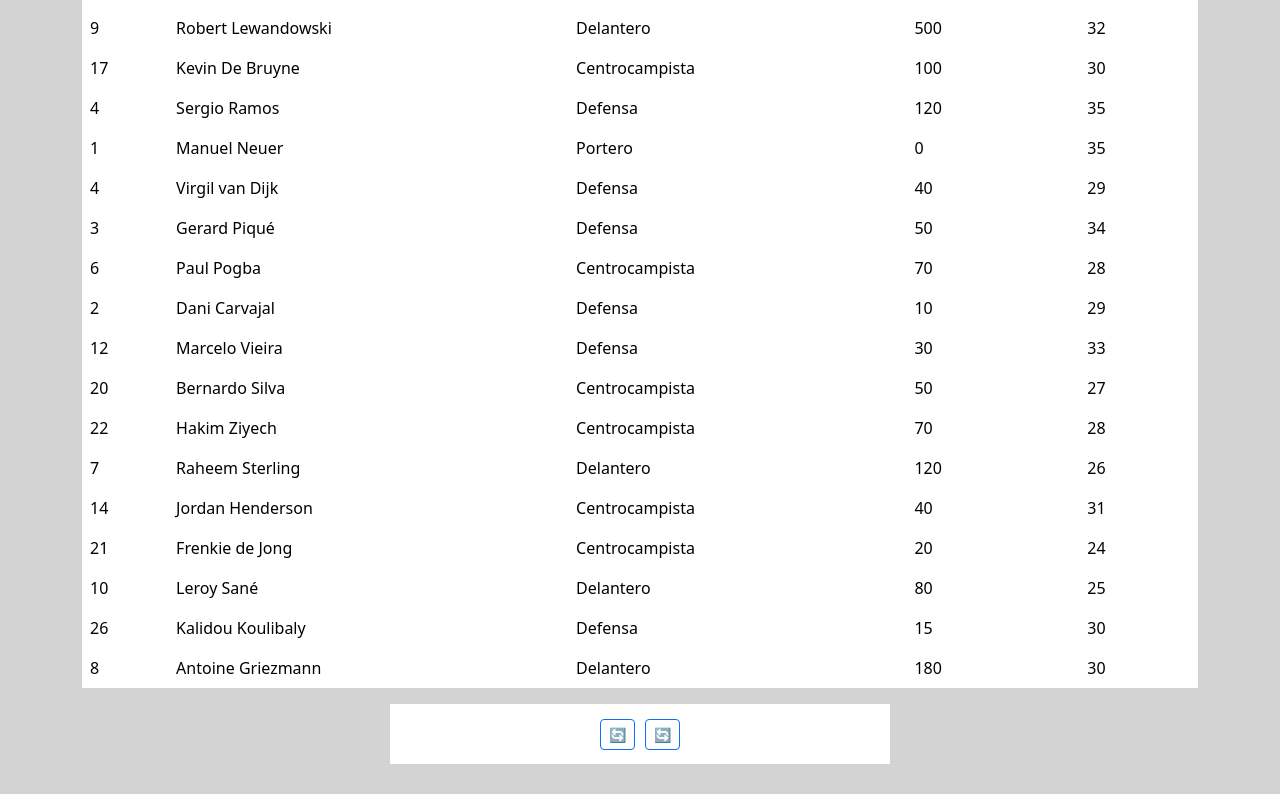
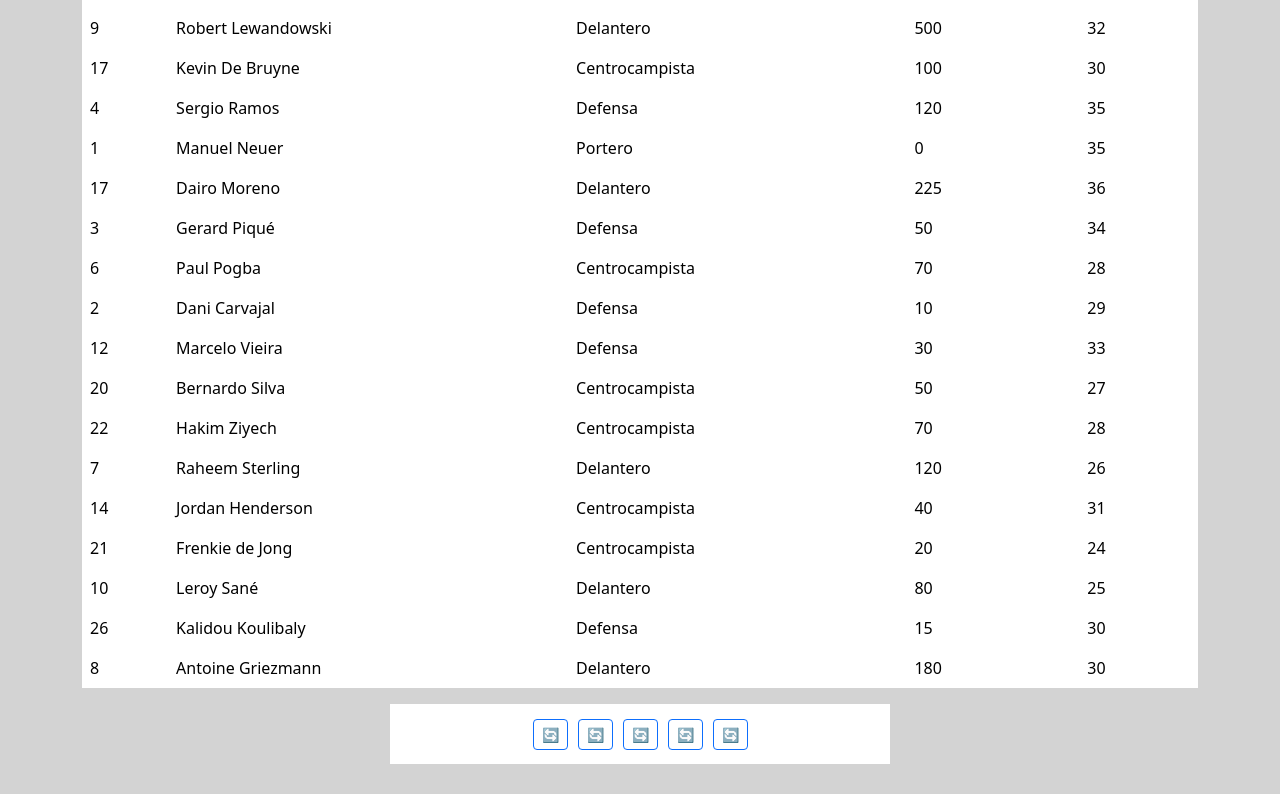
Before and after one commit to Santy-417/ReactProyectFinal, a React (Vite) app: page / in a window 1280 px wide. Shown: the part 483-1277 px from the top of the page. Built offline with nearby package versions, Linux system fonts and the light colour scheme.

Commit message:
change player dairo

```diff
--- a/src/components/SocialMedial.jsx
+++ b/src/components/SocialMedial.jsx
@@ -3,8 +3,11 @@ import { Button } from "react-bootstrap"
 const SocialMedial = () => {
     return (
         <div className="footer">
-            <Button variant="outline-primary" style={{marginRight: "10px"}} size="sm">🔄</Button>
-            <Button variant="outline-primary" size="sm" href="" target="blank">🔄</Button>
+            <Button variant="outline-primary" style={{ marginRight: "10px" }} size="sm">🔄</Button>
+            <Button variant="outline-primary" style={{ marginRight: "10px" }} size="sm">🔄</Button>
+            <Button variant="outline-primary" style={{ marginRight: "10px" }} size="sm">🔄</Button>
+            <Button variant="outline-primary" style={{ marginRight: "10px" }} size="sm">🔄</Button>
+            <Button variant="outline-primary" size="sm">🔄</Button>
         </div>
     )
 }
--- a/src/data/players.json
+++ b/src/data/players.json
@@ -50,11 +50,11 @@
             "age": 35
         },
         {
-            "number": 4,
-            "name": "Virgil van Dijk",
-            "position": "Defensa",
-            "goals": 40,
-            "age": 29
+            "number": 17,
+            "name": "Dairo Moreno",
+            "position": "Delantero",
+            "goals": 225,
+            "age": 36
         },
         {
             "number": 3,
```
